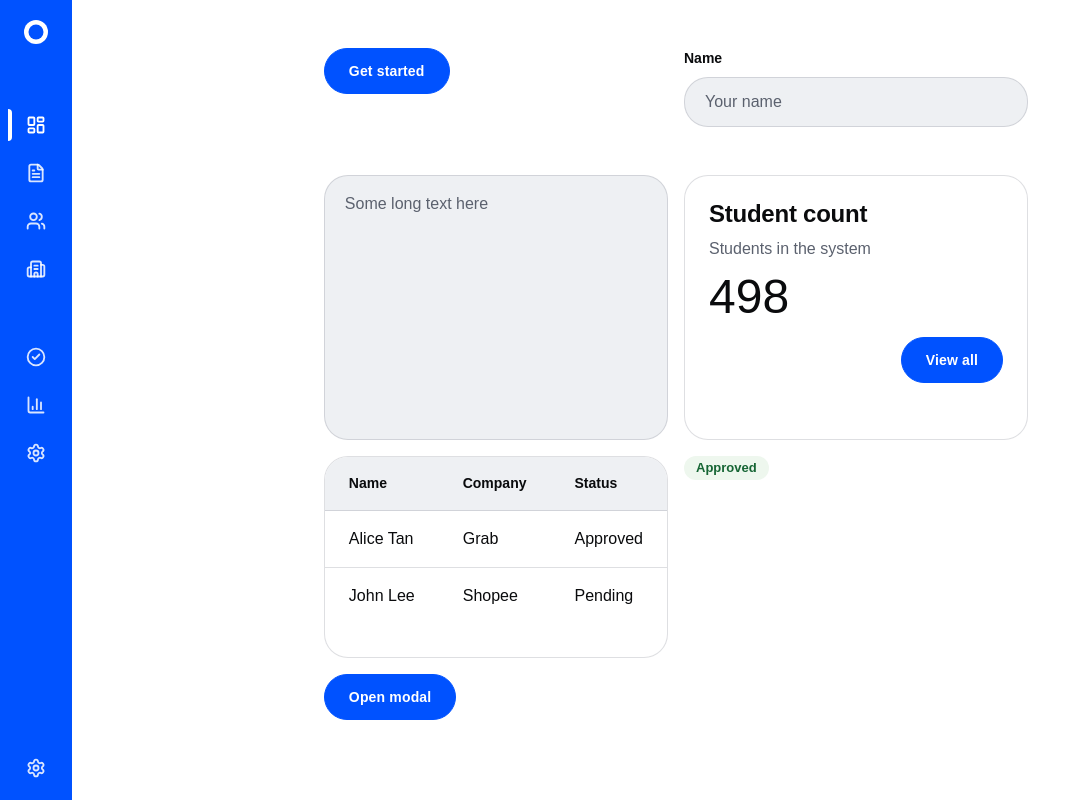
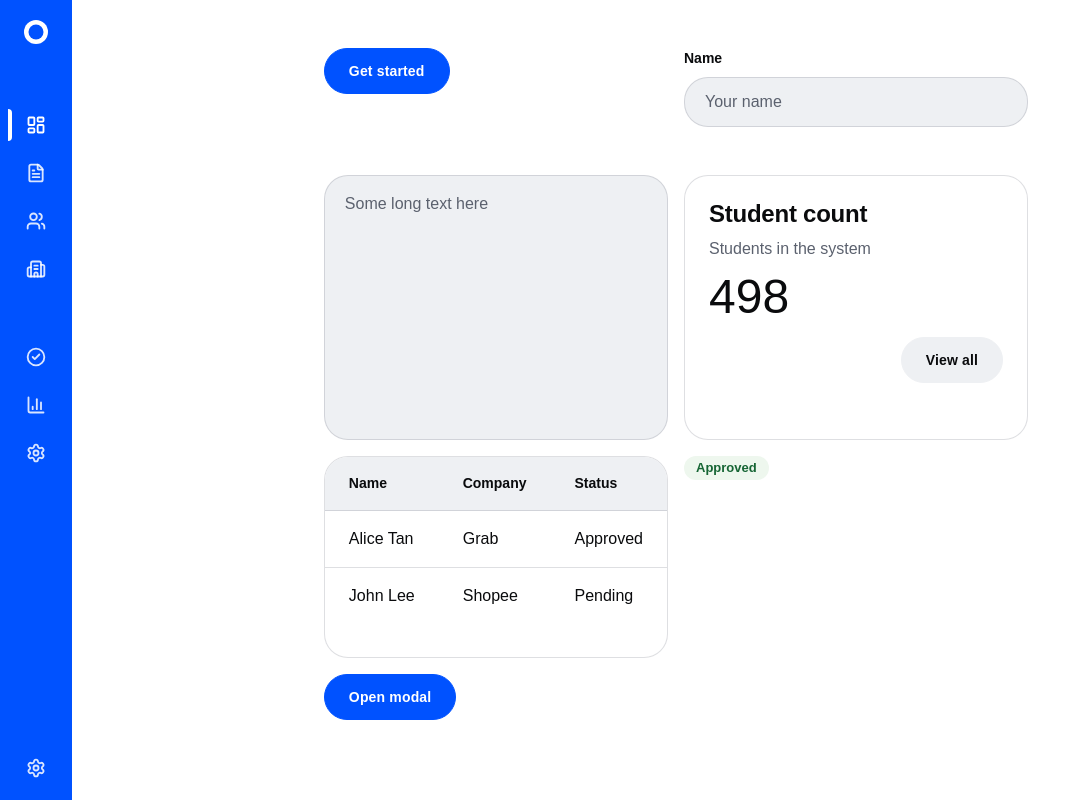
Before and after one commit to Yschan-2378/COMP1044_CW_G01, a Next.js app in the folder frontend/: page / in a window 1280 px wide. Shown: the whole page, without its empty margins (0-1083 px from the left). Built offline with nearby package versions, Linux system fonts and the light colour scheme.

Commit message:
table row hover effect

```diff
--- a/frontend/app/page.js
+++ b/frontend/app/page.js
@@ -66,7 +66,7 @@ export default function Home() {
                 <CardContent className="flex gap-4 flex-col">
                     <div className="text-5xl ">498</div>
                     <div className="w-full flex justify-end">
-                        <Button>View all</Button>
+                        <Button variant="secondary">View all</Button>
                     </div>
                 </CardContent>
             </Card>
--- a/frontend/components/table.jsx
+++ b/frontend/components/table.jsx
@@ -32,7 +32,7 @@ export function TableBody({ children, className = "", ...props }) {
 export function TableRow({ children, className = "", ...props }) {
     return (
         <tr
-            className={`border-t border-[rgba(91,97,110,0.2)] ${className}`}
+            className={`border-t border-[rgba(91,97,110,0.2)] transition-colors hover:bg-[#f8f9fb] ${className}`}
             {...props}
         >
             {children}
```
